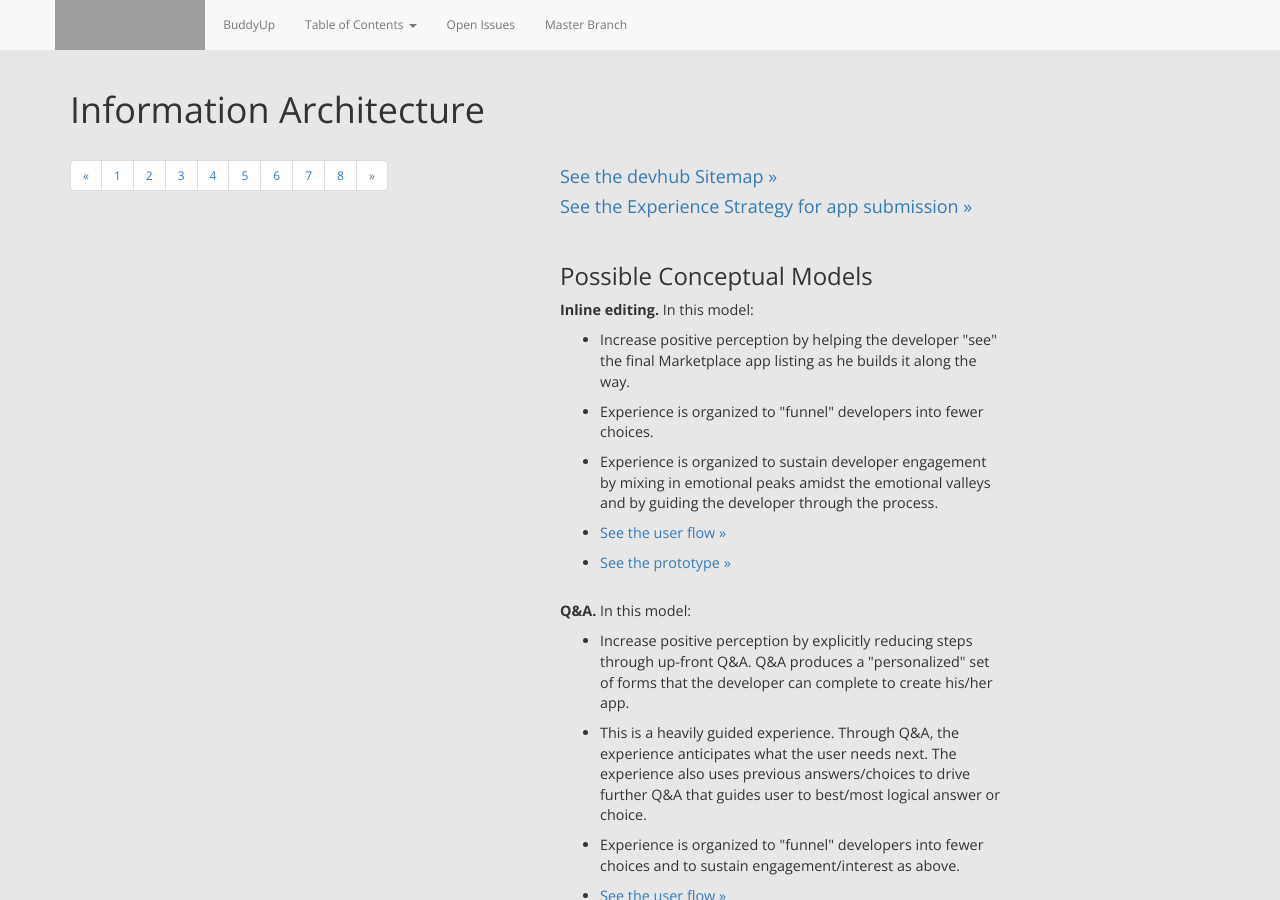
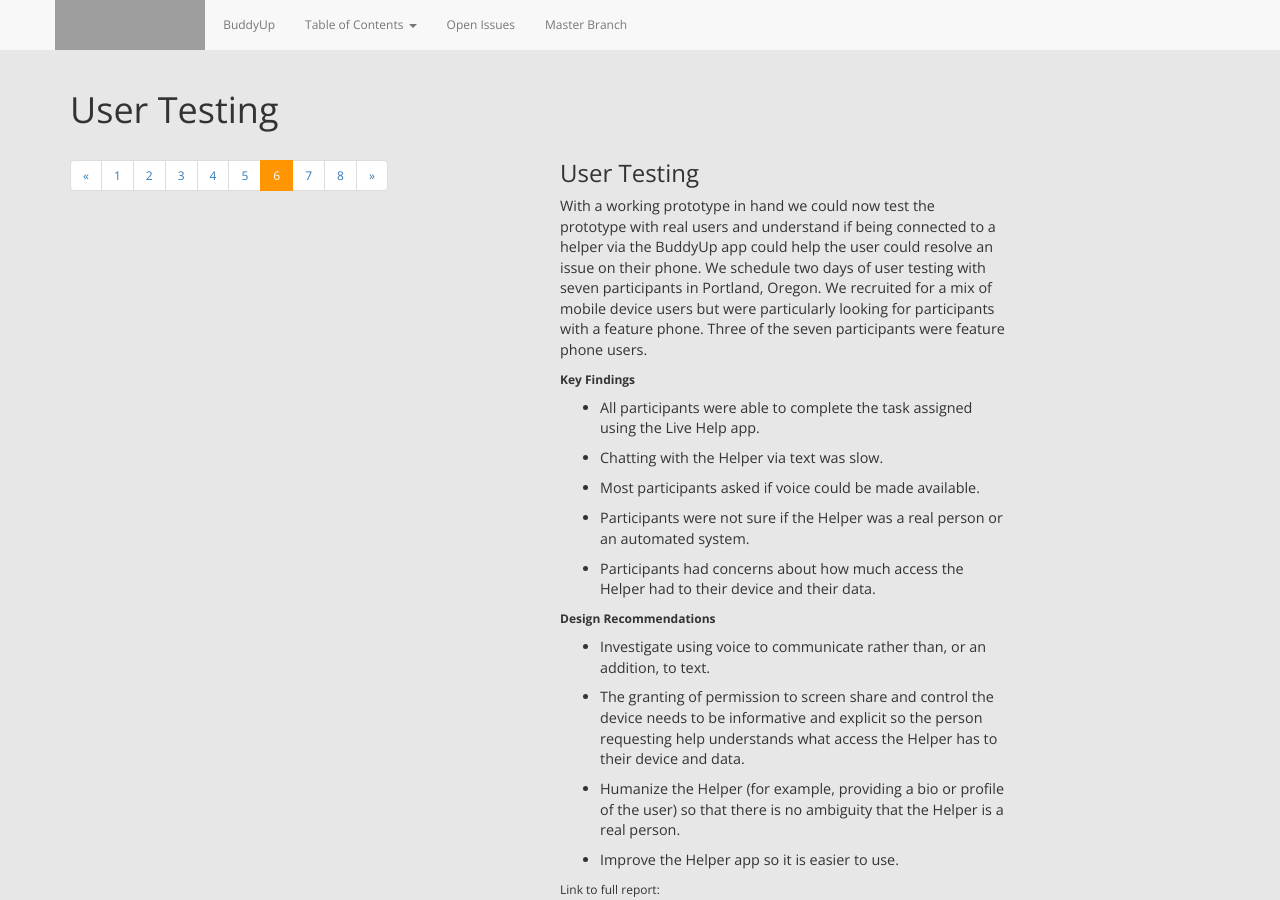
Before and after one commit to mhanratty/marketplaceux-buddyup, a Jekyll site: the page built from projectUserTesting.html, in a window 1280 px wide and 900 px high. Built offline with Jekyll 4.4.1, drawn with Linux system fonts in a browser that asks for light colours; nearby versions of some CDN libraries; some of the changed text lies outside the part shown; grey boxes are pictures that could not be loaded.

Commit message:
Update projectUserTesting.html

```diff
--- a/projectUserTesting.html
+++ b/projectUserTesting.html
@@ -1,12 +1,12 @@
 ---
 layout: MarketplaceUXSpec
 multipage: true
-multiURL: projectIA.html
-multisequence: eight
+multiURL: projectUserTesting.html
+multisequence: six
 ---
 
 <div class="container">
-	<h1>Information Architecture</h1>
+	<h1>User Testing</h1>
 
 	<!-- Pagination. If you have more than one page, set the multipage variable in the Frontmatter to true. Editing the pagination code happens in /_includes/homePagination.html. -->
 	{% if page.multipage %}
@@ -14,113 +14,30 @@ multisequence: eight
 	{% endif %}
 
 	<div class="col-sm-6 col-md-6 col-lg-5 col-lg-offset-1">
-		<br/>
-		<h4><a href="sitemap.html">See the devhub Sitemap &raquo;</a></h4>
 
-		<h4><a href="experienceStrategyAppSub.html">See the Experience Strategy for app submission &raquo;</a></h4>
+		<h3>User Testing</h3>
 
-		<br/>
+		<p class="longText">
+		With a working prototype in hand we could now test the prototype with real users and understand if being connected to a helper via the BuddyUp app could help the user could resolve an issue on their phone. We schedule two days of user testing with seven participants in Portland, Oregon. We recruited for a mix of mobile device users but were particularly looking for participants with a feature phone. Three of the seven participants were feature phone users.
+		</p>
 
-		<h3>Possible Conceptual Models</h3>
-
-		<a name="inline"></a>
-		<p class="longText"><b>Inline editing.</b> In this model:</p>
-
+		<p><b>Key Findings</b></p>
 		<ul class="longText">
-			<li>Increase positive perception by helping the developer "see" the final Marketplace app listing as he builds it along the way.</li>
-
-			<li>Experience is organized to "funnel" developers into fewer choices.</li>
-
-			<li>Experience is organized to sustain developer engagement by mixing in emotional peaks amidst the emotional valleys and by guiding the developer through the process.</li>
-
-			<li><a href="userflowSubmissionFlow_inline.html">See the user flow &raquo;</a></li>
-			<li><a href="http://people.mozilla.org/~bpitoyo/marketplace/inline-editing/#p=my_apps">See the prototype &raquo;</a></li>
+			<li>All participants were able to complete the task assigned using the Live Help app.</li>
+			<li>Chatting with the Helper via text was slow.</li>
+			<li>Most participants asked if voice could be made available.</li>
+			<li>Participants were not sure if the Helper was a real person or an automated system.</li>
+			<li>Participants had concerns about how much access the Helper had to their device and their data.</li>
 		</ul>
 
-
-		<br/>
-
-		<a name="questions"></a>
-		<p class="longText"><b>Q&amp;A.</b> In this model:</p>
-
+		<p><b>Design Recommendations</b></p>
 		<ul class="longText">
-			<li>Increase positive perception by explicitly reducing steps through up-front Q&A. Q&A produces a "personalized" set of forms that the developer can complete to create his/her app.</li>
-
-			<li>This is a heavily guided experience. Through Q&A, the experience anticipates what the user needs next. The experience also uses previous answers/choices to drive further Q&A that guides user to best/most logical answer or choice.</li>
-
-			<li>Experience is organized to "funnel" developers into fewer choices and to sustain engagement/interest as above.</li>
-
-			<li><a href="userflowSubmissionFlow_questions.html">See the user flow &raquo;</a></li>
+			<li>Investigate using voice to communicate rather than, or an addition, to text.</li>
+			<li>The granting of permission to screen share and control the device needs to be informative and explicit so the person requesting help understands what access the Helper has to their device and data.</li>
+			<li>Humanize the Helper (for example, providing a bio or profile of the user) so that there is no ambiguity that the Helper is a real person.</li>
+			<li>Improve the Helper app so it is easier to use.</li>
 		</ul>
 
-
-		<br/>
-
-		<a name="forms"></a>
-		<p class="longText"><b>Better forms.</b> In this model:</p>
-
-		<ul class="longText">
-			<li>Increase positive percepton by chunking forms into smaller pieces, lightening the cognitive load for each page of the experience.</li>
-
-			<li>Developers get in/out quickly because we provide standard UI widgets/controls they already know and don't need to think about. But these are also good looking, provide modern white space, and are accompanied by the kind of "input help" that assists developers in making good choices the first time around.</li>
-
-			<li>Experience is organized to "funnel" developers into fewer choices and to sustain engagement/interest as above.</li>
-
-			<li><a href="userflowSubmissionFlow_forms.html">See the user flow &raquo;</a></li>
-		</ul>
+		<p>Link to full report: <a href="https://docs.google.com/a/mozilla.com/document/d/1XtdotElWsY-K4KPIDYxxs5nKwJDes6tz6yN2NozlAxk/edit">https://docs.google.com/a/mozilla.com/document/d/1XtdotElWsY-K4KPIDYxxs5nKwJDes6tz6yN2NozlAxk/edit</a></p>
 
 	</div>
-
-
-
-
-	<!--div class="col-sm-6 col-md-6 col-lg-5 col-lg-offset-1">
-	<h2>Top-level pages</h2>
-		<ol class="longText">
-			<li><b>My Submissions</b> - My Submissions is a page listing the user's apps. If no apps, just have the CTA to "Submit a New App." Could have a dropdown in topnav listing the user's apps for quick reference, but this isn't scalable...</li>
-
-			<li><b>My Payment Accounts</b> - My Payment Accounts is a page listing the user's payment accounts.  Could have a dropdown in topnav listing the user's accounts for quick reference, but this isn't scalable... If no payment accounts, explain what they are and when you need them..</li>
-			<li><b>Tools</b> - There is no Tools "page." Just a dropdown in topnav listing API, Test Validation, Test Installation + Receipt Handling, and Test In-app Payments.</li>
-			<li><b>Support + Documentation</b> - There is no "help" page. Just click-through link from topnav that goes to MDN.</li>
-			<li><b>My Account</b> - Sign Out is a link in the My Account dropdown menu.</li>
-		</ol>
-		<h2>Section: My Payment Account</h2>
-		<ol class="longText">
-			<li><b>Edit a Payment Account</b> - edit a single account. Includes "delete" action.</li>
-		</ol>
-		<h2>Section: My Account</h2>
-		<ol class="longText">
-			<li><b>What's in this section?</b></li>
-		</ol>
-	</div-->
-
-
-	<!--div class="col-sm-6 col-md-6 col-lg-5 col-lg-offset-1">
-		<h2>Section: My Submissions</h2>
-		<ol class="longText">
-			<li><b>Add/Edit App</b> - This is the same series of pages, though some are not available in edit mode.
-				<ol>
-					<li><b>Choose Screen Size</b> - Select from mobile, tablet, desktop, or all. Choice is required before proceeding.</li>
-
-					<li><b>Choose Platform</b> - FFOS is required, so other platforms are in addition to FFOS. Show that FFOS is the main platform and allow user to add (checkbox) others. Android is the only other platform at this time. In prototype, show a couple other GenericPlatforms just to show that this is the future plan. This step is required, but user is not required to choose additional platforms. After this user goes to Upload Manifest page.</li>
-					<li><b>Upload Manifest</b> - only available when creating an app.</li>
-
-					<li><b>Manifest, Version &amp; Publishing</b> - only available when editing an app. A page listing all versions for a single app. Allows user to promote a version and delete a version. The Add Version link <i>does not</i> lead into the Add/Edit App flow. Instead, it becomes a greatly simplified process that involves 1) uploading a new manifest or .zip file, 2) updating Release Note, and 3) replying to the reviewer if necessary. This process happens inline, on the same page.</li>
-					<li><b>Add/Edit General Information</b> - includes all the app details stuff.</li>
-					<li><b>Add/Edit Categories</b></li>
-					<li><b>Add/Edit Technical Information</b></li>
-					<li><b>Add/Edit Team Members</b></li>
-					<li><b>Add/Edit Content Rating</b></li>
-					<li><b>Add/Edit Availability and Pricing</b>
-						<ol>
-							<li><b>Add/Edit App Availability</b></li>
-							<li><b>Add/Edit App Pricing</b> - includes In-app Purchases as part of this "page."</li>
-							<li><b>Add/Edit Payment Account</b> - Available only if user selects a pricing option requring a payment provider.</li>
-						</ol>
-					</li>
-				</ol>
-			</li>
-			<li><b>User Feedback</b> - if available. What does this look like?</li>
-			<li><b>Analytics</b> - if available. What does this look like?</li>
-		</ol>
-	</div-->
```
